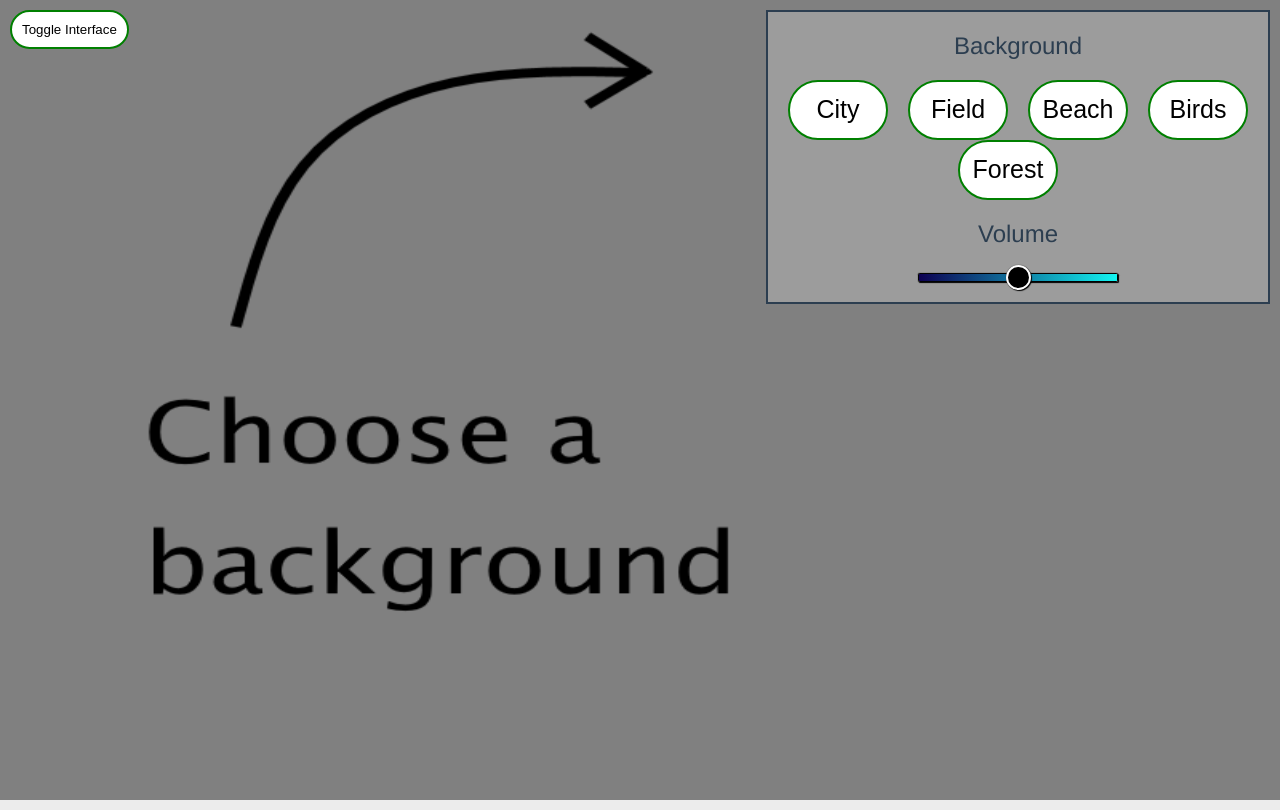
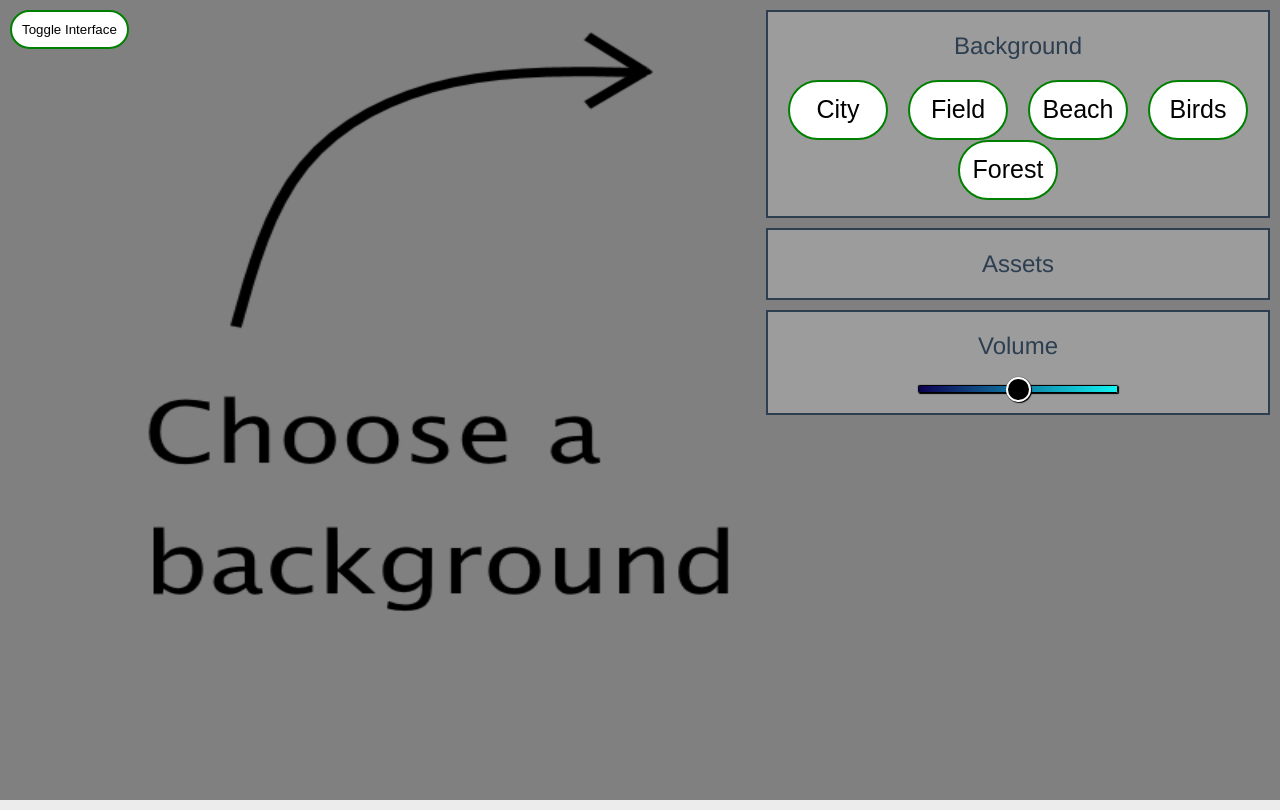
Before and after one commit to Nuno0o/MNSE-Proj, a Vue app in the folder proj/: page / in a window 1280 px wide. Built offline with nearby package versions, Linux system fonts and the light colour scheme.

Commit message:
added structure for multiple visual assets

```diff
--- a/proj/src/components/Main.vue
+++ b/proj/src/components/Main.vue
@@ -4,6 +4,9 @@
     <button id="toggle" @click="toggle">Toggle Interface</button>
     <!-- Background image -->
     <img id="background" v-bind:src="background_image">
+    <div v-for="asset in active_assets" v-bind:key="asset">
+      <img class="asset-image" v-bind:src="require('../assets/' + asset.Image)" />
+    </div>
     <!-- Background interface -->
     <div class="interface backgrounds">
       <h2>Background</h2>
@@ -13,11 +16,18 @@
          </li>
          <li></li>
       </ul>
+    </div>
+    <div class="interface secondary-backgrounds">
+        <h2>Assets</h2>
+        <ul>
+          <li v-for="asset in active_background.Assets" v-bind:key="asset">
+           <BackgroundCard :title="asset.Name" v-on:click="changeAsset(asset)"></BackgroundCard>
+         </li>
+        </ul>
+    </div>
+    <div class="interface volume">
       <h2>Volume</h2>
       <VolumeSlider id="volume-slider" @input="changeVolume"></VolumeSlider>
-    </div>
-    <div>
-
     </div>
   </div>
 </template>
@@ -33,33 +43,72 @@ export default {
   },
   data() {
     return {
+      visibility: 'hidden',
       show_interface: true,
       background_audio: null,
       background_volume: 0.5,
+      active_background: {},
       backgrounds: [
-        {'Name':'City','Image':'city.jpg','Sound':'street.mp3'},
+        {'Name':'City','Image':'city.jpg','Sound':'street.mp3', 'Assets': [{'Name': 'Rain', 'Image': 'rain.gif', 'Sound': 'rain.mp3'}]},
         {'Name':'Field','Image':'field.jpg','Sound':'field.mp3'},
         {'Name':'Beach','Image':'beach.jpg','Sound':'beach.mp3'},
         {'Name':'Birds','Image':'birds.jpg','Sound':'birds.mp3'},
-        {'Name':'Forest','Image':'forest.jpg','Sound':'rain.mp3'}
+        {'Name':'Forest','Image':'forest.jpg','Sound':'null'}
       ],
       background_image: require('../assets/placeholder.png'),
+      active_assets: [],
     };
+  },
+  computed: {
+    computedVisibility: function() {
+      return this.visibility;
+    }
   },
   methods: {
     changeVolume(volume) {
       this.background_volume = volume / 100.0
       this.background_audio.volume = this.background_volume
     },
+    changeAsset(asset) {
+      var found = this.active_assets.find(function(elem) {
+        return elem.Name == asset.Name
+      })
+
+      if (found == undefined)
+      {
+        this.active_assets.push(asset)
+      } else {
+        var index = this.active_assets.indexOf(found)
+        this.active_assets.splice(index, 1)
+      }
+
+      console.log(this.active_assets)
+
+      if(this.background_audio != null){
+        this.background_audio.pause()
+        this.background_audio = null
+      }
+      if (asset.Sound != 'null' && asset.Sound != undefined)
+      {
+        this.background_audio = new Audio(require('../assets/' + asset.Sound))
+        this.background_audio.volume = this.background_volume
+        this.background_audio.play()
+      }
+    },
     changeBackground(bg){
+      this.active_assets = []
+      this.active_background = bg
       this.background_image = require('../assets/' + bg.Image)
       if(this.background_audio != null){
         this.background_audio.pause()
         this.background_audio = null
       }
-      this.background_audio = new Audio(require('../assets/' + bg.Sound))
-      this.background_audio.volume = this.background_volume
-      this.background_audio.play()
+      if (bg.Sound != 'null' && bg.Sound != undefined)
+      {
+        this.background_audio = new Audio(require('../assets/' + bg.Sound))
+        this.background_audio.volume = this.background_volume
+        this.background_audio.play()
+      }
     },
     toggle () {
       if (this.show_interface) {
@@ -104,7 +153,7 @@ body{
   background-color:rgb(201, 201, 201);
 }
 
-#background {
+#background, .asset-image {
   left:0;
   top:0;
   right:0;
@@ -117,7 +166,7 @@ body{
   z-index: -1;
 }
 
-.backgrounds {
+.interface {
   background-color: rgb(156, 156, 156);
   margin-left: auto;
   margin-right: 10px;
```
Also changed, not shown: proj/src/assets/rain.gif (added).
